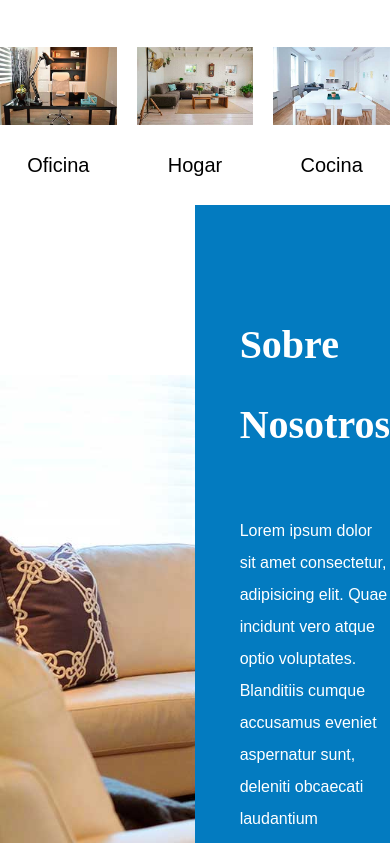
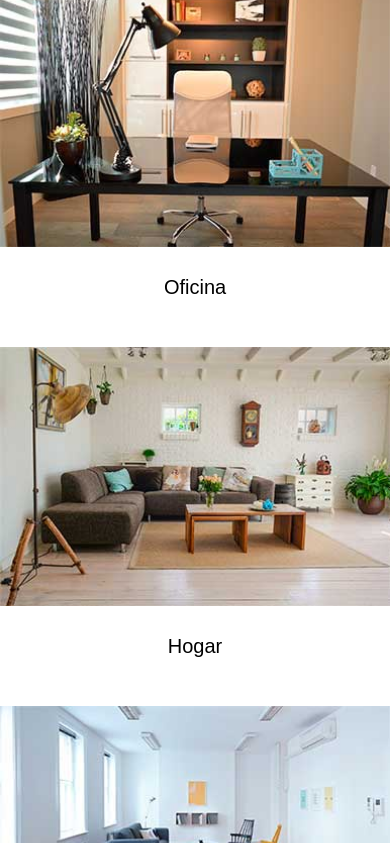
Before and after one commit to shirley-startary/Ecommerce-tiendaMuebles, a website: page index.html in a window 390 px wide. Shown: the part 736-1579 px from the top of the page. Drawn offline with Linux system fonts and the light colour scheme.

Commit message:
feat: Add responsive to about us and products

```diff
--- a/assets/css/app.css
+++ b/assets/css/app.css
@@ -18,7 +18,7 @@ h1,
 h2,
 h3 {
   font-family: 'Playfair Display', serif;
-  margin: 0 0 5rem 0;
+  margin: 0 0 2rem 0;
 }
 
 h1 {
@@ -112,7 +112,15 @@ img {
 /** Categorias **/
 
 .categorias {
-  padding-top: 5rem;
+  padding: 5rem 0 ;
+}
+
+.categoria {
+  margin-bottom:  2rem;
+}
+
+.categoria img {
+  width: 100%;
 }
 
 .categoria a {
@@ -128,32 +136,66 @@ img {
   border-bottom-right-radius: 1rem;
 }
 
+@media (min-width: 768px) {
   .listado-categorias {
     display: grid;
     grid-template-columns: repeat(3, 1fr);
     gap: 2rem;
   }
 
+  .categoria {
+    margin-bottom: 0;
+  }
+}
+
+
 /** Bloque Nosotros**/
 
+.sobre-nosotros {
+  background-image: linear-gradient(to bottom, transparent 50%, #037bc0 50%, #037bc0 100%), url(../img/nosotros.jpg);
+  background-position: center, top left;
+  background-repeat: no-repeat;
+  background-size: 100%, 70rem;
+}
+
+@media (min-width: 768px) {
   .sobre-nosotros {
     background-image: linear-gradient(to right, transparent 50%, #037bc0 50%, #037bc0 100%), url(../img/nosotros.jpg);
     background-position: left center;
     background-repeat: no-repeat;
-  background-size: 100%, 75rem;
+    background-size: 100%, 140rem;
     padding: 10rem 0;
   }
 
+}
+
 .sobre-nosotros-grid {
-  display: flex;
-  justify-content: flex-end;
+  display: grid;
+  grid-template-rows: repeat(2,1fr);
+  /* justify-content: flex-end; */
+}
+
+@media (min-width: 768px) {
+  .sobre-nosotros-grid {
+    grid-template-columns: repeat(2, 1fr) ;
+    grid-template-rows: unset;
+    column-gap: 10rem;
+  }
 }
 
 .texto-nosotros {
-  flex-basis: 50%;
-  padding-left: 10rem;
+  grid-row: 2/3 ;
   color: #FFF;
+  padding: 5rem;
 }
+
+@media (min-width: 768px) {
+
+.texto-nosotros {
+  grid-column: 2/3 ;
+}
+}
+
 
 /* OPCION CON DISPLAY GRID
 .sobre-nosotros-grid {
@@ -178,6 +220,7 @@ img {
   padding-top: 5rem;
 }
 
+@media (min-width : 768px){
   .listado-productos {
     display: grid;
     grid-template-columns: repeat(6, 1fr);
@@ -229,8 +272,22 @@ img {
     grid-column-end: 7;
   }
 
+}
+
+
 .producto {
   background-color: #037bc0 ;
+  margin-bottom: 2rem;
+}
+
+@media (min-width: 768px) {
+  .producto {
+    margin-bottom: 0;
+  }
+}
+
+.producto:last-of-type {
+  margin-bottom: 0;
 }
 
 .texto-producto {
```
Lines whose indentation alone changed are shown as unchanged.
